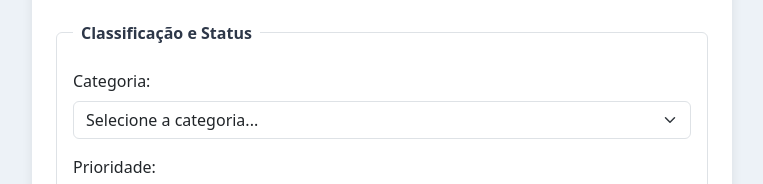
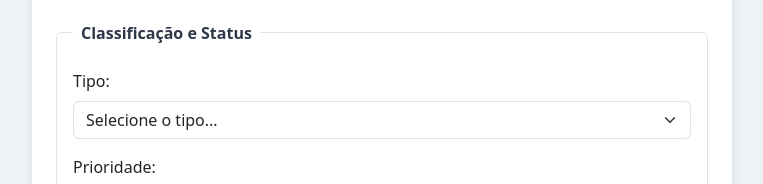
Before and after one commit to MEIOSSI/PI-II-TIME-N1, a plain HTML site: page index.html in a window 1280 px wide. Shown: the part 485-669 px from the top of the page, without its empty margins (258-1021 px from the left). Drawn offline with nearby package versions, Linux system fonts and the light colour scheme.

Commit message:
renomeia campo categoria para tipo

```diff
--- a/index.html
+++ b/index.html
@@ -32,9 +32,9 @@
         <fieldset class="border p-3 rounded mb-4">
             <legend class="float-none w-auto px-2 fs-6 fw-bold">Classificação e Status</legend>
             <div class="mb-3">
-                <label for="categoria" class="form-label">Categoria:</label>
-                <select name="categoria" id="categoria" class="form-select">
-                    <option value="">Selecione a categoria...</option>
+                <label for="tipo" class="form-label">Tipo:</label>
+                <select name="tipo" id="tipo" class="form-select">
+                    <option value="">Selecione o tipo...</option>
                         <option value="tarefa">Tarefa</option>
                         <option value="defeito">Defeito</option>
                         <option value="melhoria">Melhoria</option>
```
